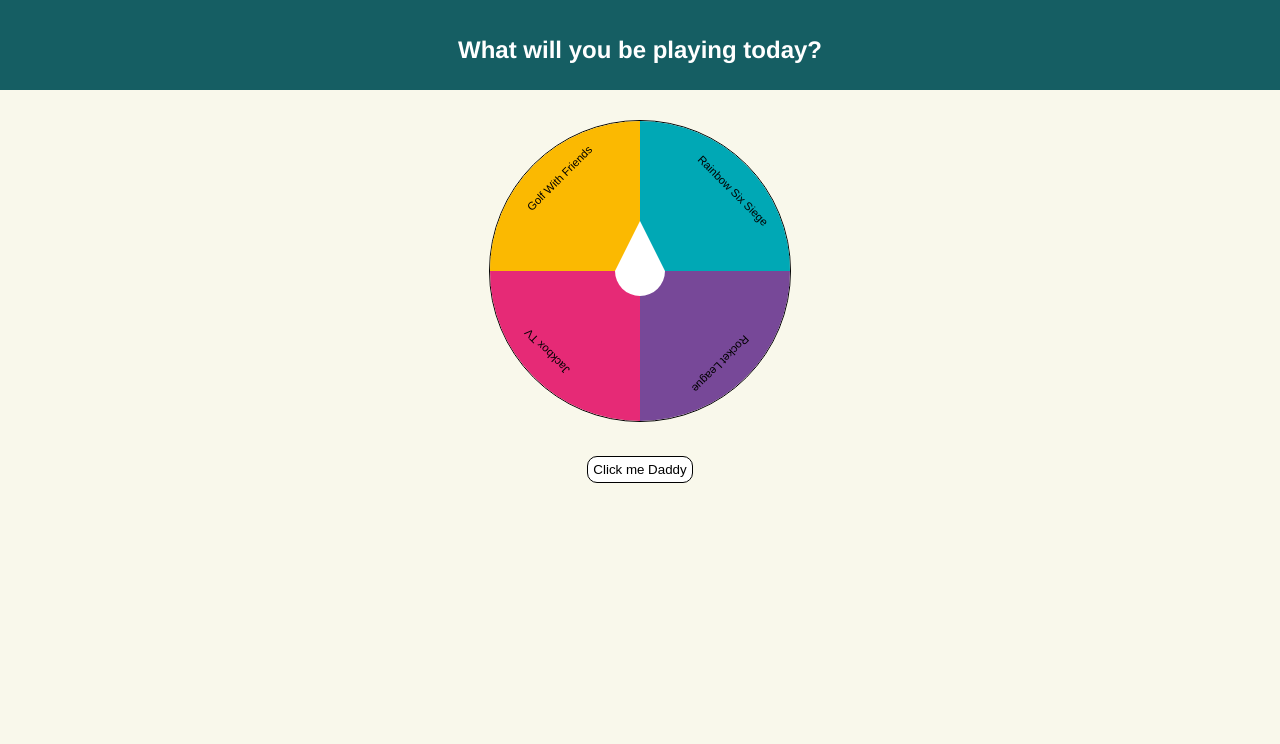
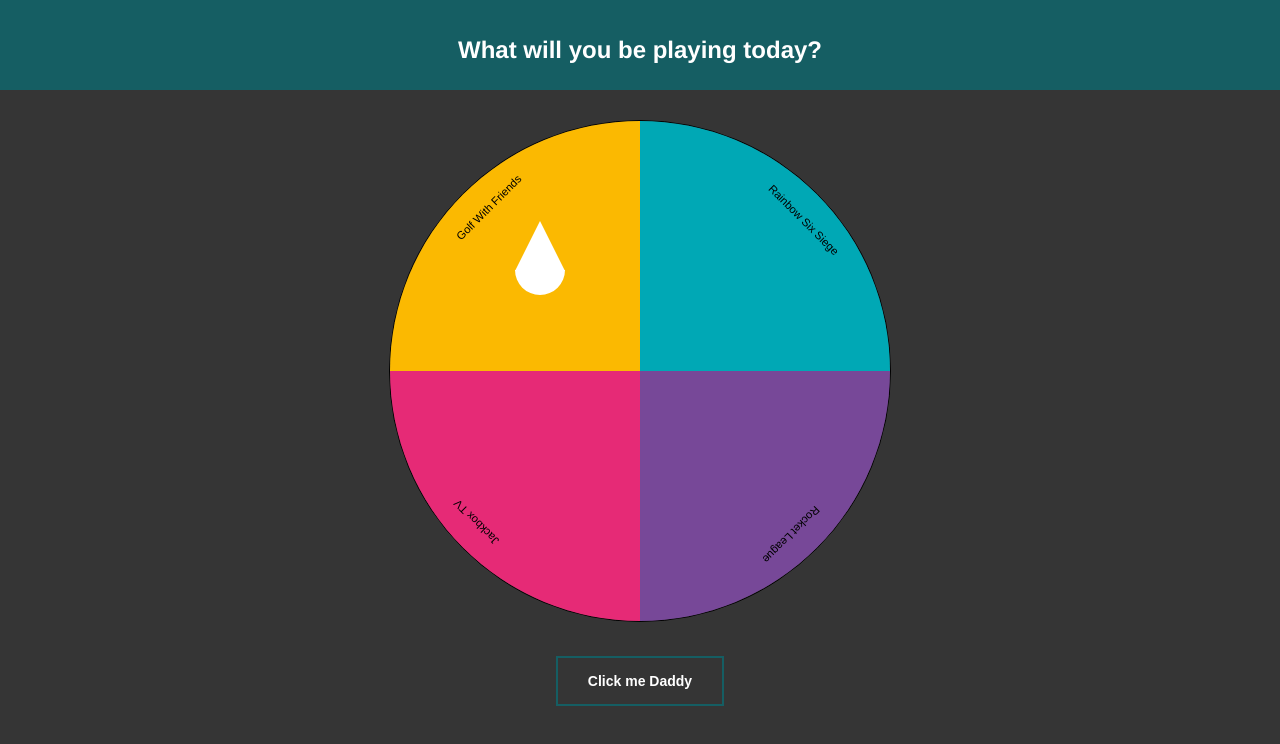
Before and after one commit to Boxface/react-random-game-spinner, a React (Create React App) app: page / in a window 1280 px wide. Shown: the top 744 px of the page. Built offline with nearby package versions, Linux system fonts and the light colour scheme.

Commit message:
Styling Button to something cooler

```diff
--- a/src/components/Button/Button.styles.js
+++ b/src/components/Button/Button.styles.js
@@ -1,11 +1,40 @@
 import styled from 'styled-components';
 
 const ButtonComponent = styled.button`
-	background-color: white;
-	border: 1px solid black;
-	border-radius: 10px;
+	background-color: transparent;
+	border: 2px solid #155e63;
+	color: white;
 	cursor: pointer;
-	padding: 5px;
+	font-size: 14px;
+	font-weight: bold;
+	padding: 15px 30px;
+	position: relative;
+	overflow: hidden;
+	text-align: center;
+	text-decoration: none;.
+	transition: all 1.5s ease;
+
+	&:after {
+		content: "";
+		background: #155e63;
+		border: 3px solid #155e63;
+		height: 0%;
+		left: 50%;
+		position: absolute;
+		opacity: 0;
+		top: 50%;
+		transition: all 1.5s ease;
+		transform: translateY(-50%) translateX(-50%) rotate(25deg);
+		width: 150%;
+		z-index: -1;
+	}
+
+	&:hover:after,
+	&:focus:after {
+		height: 400% !important;
+		opacity: 1;
+	}
+
 `;
 
 export default ButtonComponent;
--- a/src/components/Spinner/Spinner.styles.js
+++ b/src/components/Spinner/Spinner.styles.js
@@ -7,10 +7,10 @@ const SpinnerComponent = styled.div`
 export const SpinnerOuterWheel = styled.div`
 	border: 1px solid black;
 	border-radius: 50%;
-	height: 300px;
+	height: 500px;
 	position: relative;
 	overflow: hidden;
-	width: 300px;
+	width: 500px;
 `;
 
 export const SpinnerInnerWheel = styled.div`
@@ -79,7 +79,7 @@ export const SpinnerDial = styled.div`
 		height: 25px;
 		left: -25px;
 		position: absolute;
-		top: 50px;
+		top: 49px;
 		width: 50px;
 		z-index: 3;
 	}
--- a/src/index.css
+++ b/src/index.css
@@ -1,5 +1,5 @@
 body {
-  background-color: #f9f8eb;
+  background-color: #353535;
   margin: 0;
   padding: 0;
   font-family: Helvetica, sans-serif;
```
